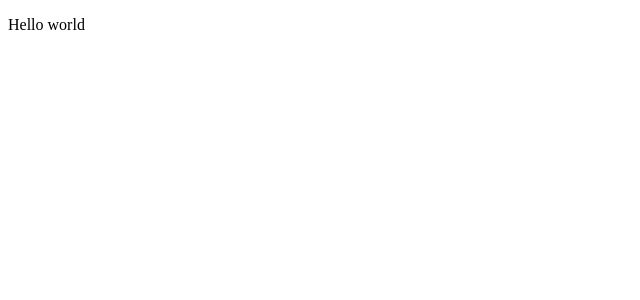
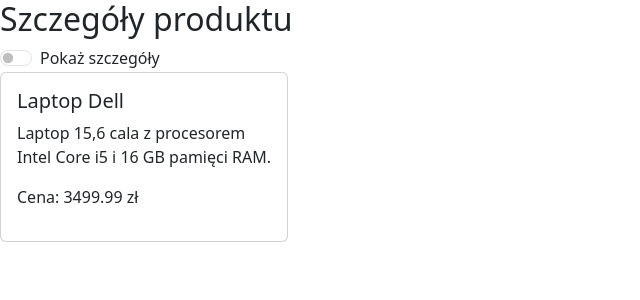
Before and after one commit to MatiCh2008/INF.04-cw1, a React (Vite) app in the folder Cw1/: page / in a window 1280 px wide. Shown: the top 300 px of the page, without its empty margins (0-640 px from the left). Built offline with nearby package versions, Linux system fonts and the light colour scheme.

Commit message:
Cw 4 do dokonczenia

```diff
--- a/Cw1/src/App.jsx
+++ b/Cw1/src/App.jsx
@@ -1,7 +1,39 @@
+import 'bootstrap/dist/css/bootstrap.css';
+
 const App = () => {
+
+  const produkt = {
+    nazwa: "Laptop Dell",
+    opis: "Laptop 15,6 cala z procesorem Intel Core i5 i 16 GB pamięci RAM.",
+    cena: 3499.99
+  }
+
+  const onVisibilityChange = (event) => {
+    if (event.target.checked == true){
+      console.log("Szczegóły: true")
+    }
+
+    else {
+      console.log("Szczegóły: false")
+    }
+  }
+
   return (
     <div>
-      <p>Hello world</p>
+      <h2>Szczegóły produktu</h2>
+        <div className="form-check form-switch">
+          <input className="form-check-input" type="checkbox" id="pokazSzczegoly" onChange={onVisibilityChange} />
+          <label className="form-check-label" htmlFor="pokazSzczegoly">Pokaż szczegóły</label>
+        </div>
+
+        <div className="card" style={{ width: '18rem' }}>
+          <div className="card-body">
+            <h5 className="card-title">{ produkt.nazwa }</h5>
+            <p className="card-text">{ produkt.opis }</p>
+            <p className="card-price">Cena: { produkt.cena } zł</p>
+          </div>
+        </div>
+
     </div>
   )
 }
```
